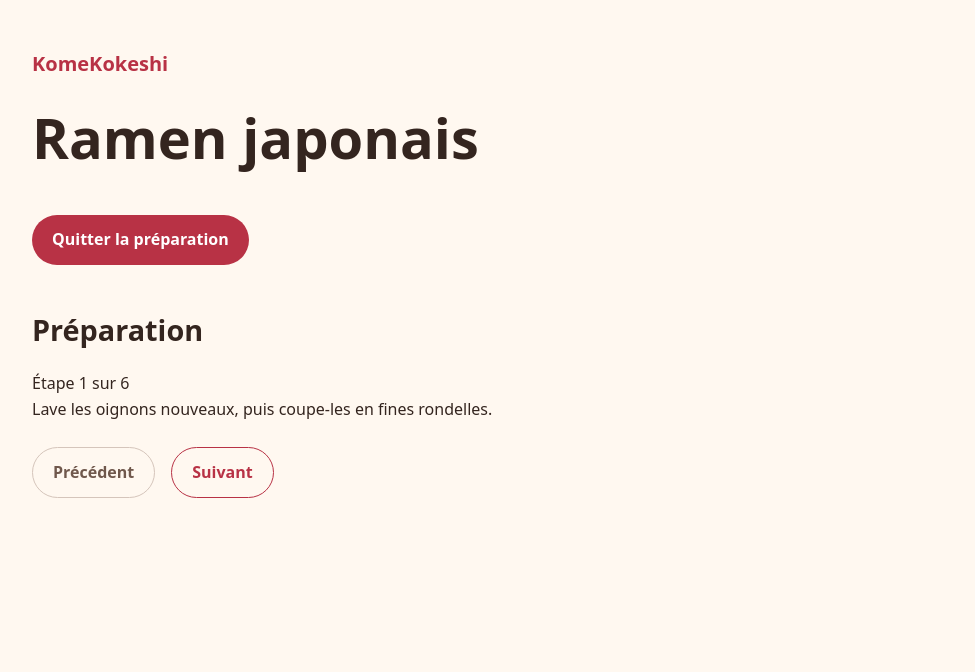
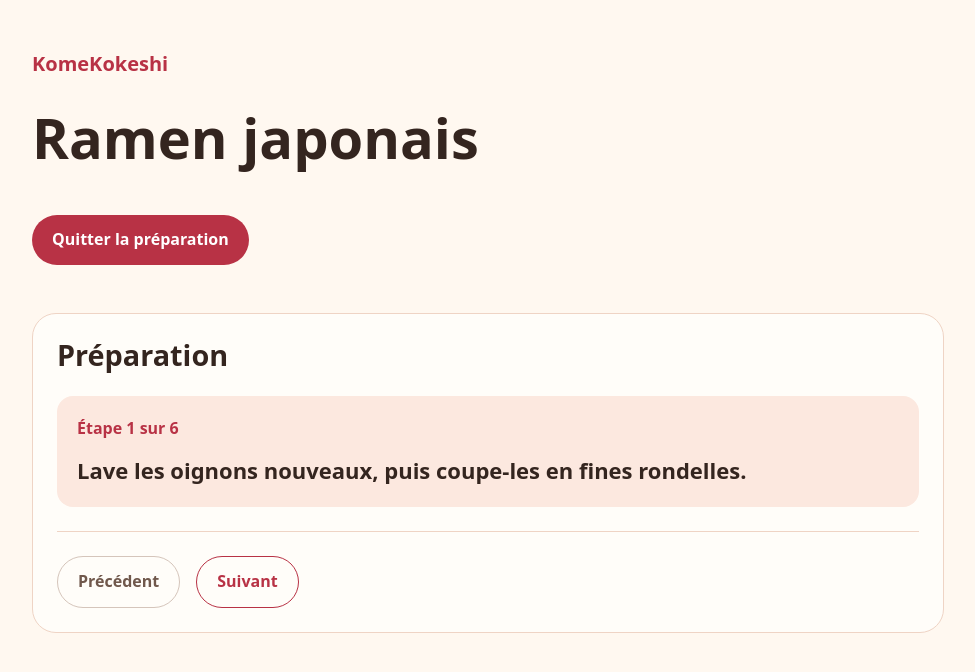
Before and after one commit to kahija/komekokeshi, a React (Vite) app: page / in a window 1280 px wide. Both pictures are taken after a click on the button "Commencer la recette". Shown: the top 672 px of the page, without its empty margins (152-1127 px from the left). Built offline with nearby package versions, Linux system fonts and the light colour scheme.

Commit message:
style: improve cooking instructions and timer layout

```diff
--- a/src/components/CookingSteps.tsx
+++ b/src/components/CookingSteps.tsx
@@ -37,7 +37,11 @@ export function CookingSteps({ steps }: CookingStepsProps) {
         </div>
       ) : (
         <div>
-          <div aria-live="polite" aria-atomic="true">
+          <div
+            className="cooking-instruction"
+            aria-live="polite"
+            aria-atomic="true"
+          >
             <p>
               Étape {currentStepIndex + 1} sur {steps.length}
             </p>
--- a/src/index.css
+++ b/src/index.css
@@ -108,7 +108,58 @@ h3 {
 }
 
 .cooking {
-  margin-top: 40px;
+  margin-top: 32px;
+  padding: 24px;
+  border: 1px solid #efd4c5;
+  border-radius: 24px;
+  background-color: #fffdf9;
+}
+
+.cooking-instruction {
+  display: grid;
+  gap: 12px;
+  padding: 20px;
+  border-radius: 16px;
+  background-color: #fce8df;
+}
+
+.cooking-instruction > p:first-child {
+  color: #b83245;
+  font-weight: 700;
+}
+
+.cooking-instruction > p:last-child {
+  font-size: clamp(1.125rem, 3vw, 1.375rem);
+  font-weight: 600;
+  line-height: 1.5;
+}
+
+.timer {
+  margin-top: 24px;
+  padding-top: 24px;
+  border-top: 1px solid #efd4c5;
+}
+
+.timer [role="timer"] {
+  color: #b83245;
+  font-size: 2.5rem;
+  font-weight: 700;
+  font-variant-numeric: tabular-nums;
+}
+
+.cooking > .step-navigation {
+  padding-top: 24px;
+  border-top: 1px solid #efd4c5;
+}
+
+@media (max-width: 480px) {
+  .cooking {
+    padding: 16px;
+  }
+
+  .cooking-instruction {
+    padding: 16px;
+  }
 }
 
 .step-navigation {
```
